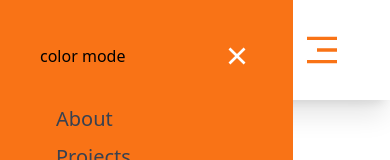
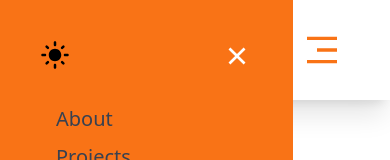
Before and after one commit to MateuszKuruc/developer-portfolio, a Next.js app in the folder developer-portfolio-site/: page / in a window 390 px wide. Shown: the top 160 px of the page. Built offline with nearby package versions, Linux system fonts and the light colour scheme.

Commit message:
add styling to theme icon

```diff
--- a/developer-portfolio-site/src/app/components/NavBar.tsx
+++ b/developer-portfolio-site/src/app/components/NavBar.tsx
@@ -10,10 +10,17 @@ import { useState } from "react";
 import { useTheme } from "next-themes";
 
 const NavBar = () => {
-  //   const [darkMode, setDarkMode] = useState(false);
   const [openMenu, setOpenMenu] = useState(true);
 
   const { theme, setTheme } = useTheme();
+
+  const setLightTheme = () => {
+    setTheme("light");
+  };
+
+  const setDarkTheme = () => {
+    setTheme("dark");
+  };
 
   return (
     <nav className="w-full h024 shadow-xl bg-white dark:bg-black">
@@ -40,19 +47,15 @@ const NavBar = () => {
         </div>
 
         <div className="hidden sm:flex">
-          {/* {darkMode ? <MdDarkMode size={30} /> : <MdLightMode size={30} />} */}
           {theme === "dark" ? (
-            <MdDarkMode size={30} onClick={() => setTheme("light")} />
+            <MdDarkMode size={30} onClick={setLightTheme} className="hover:text-orange-500" />
           ) : (
-            <MdLightMode size={30} onClick={() => setTheme("dark")} />
+            <MdLightMode size={30} onClick={setDarkTheme} className="hover:text-orange-500" />
           )}
         </div>
 
         {/* Mobile Menu */}
-        <div
-          //   onClick={() => setOpenMenu(false)}
-          className="sm:hidden cursor-pointer"
-        >
+        <div className="sm:hidden cursor-pointer">
           <RiMenu3Fill
             onClick={() => setOpenMenu(!openMenu)}
             size={40}
@@ -70,15 +73,11 @@ const NavBar = () => {
       >
         <div className="flex w-full items-center justify-end">
           <div className="flex justify-between w-full cursor-pointer mb-8">
-            {/* {darkMode ? (
-              <MdDarkMode size={30} className="text-white" />
+            {theme === "dark" ? (
+              <MdDarkMode size={30} onClick={setLightTheme} />
             ) : (
-              <div>
-                <MdLightMode size={30} className="text-white" />
-              </div>
-            )} */}
-
-            <button>color mode</button>
+              <MdLightMode size={30} onClick={setDarkTheme} />
+            )}
 
             <RiCloseFill
               onClick={() => setOpenMenu(false)}
```
